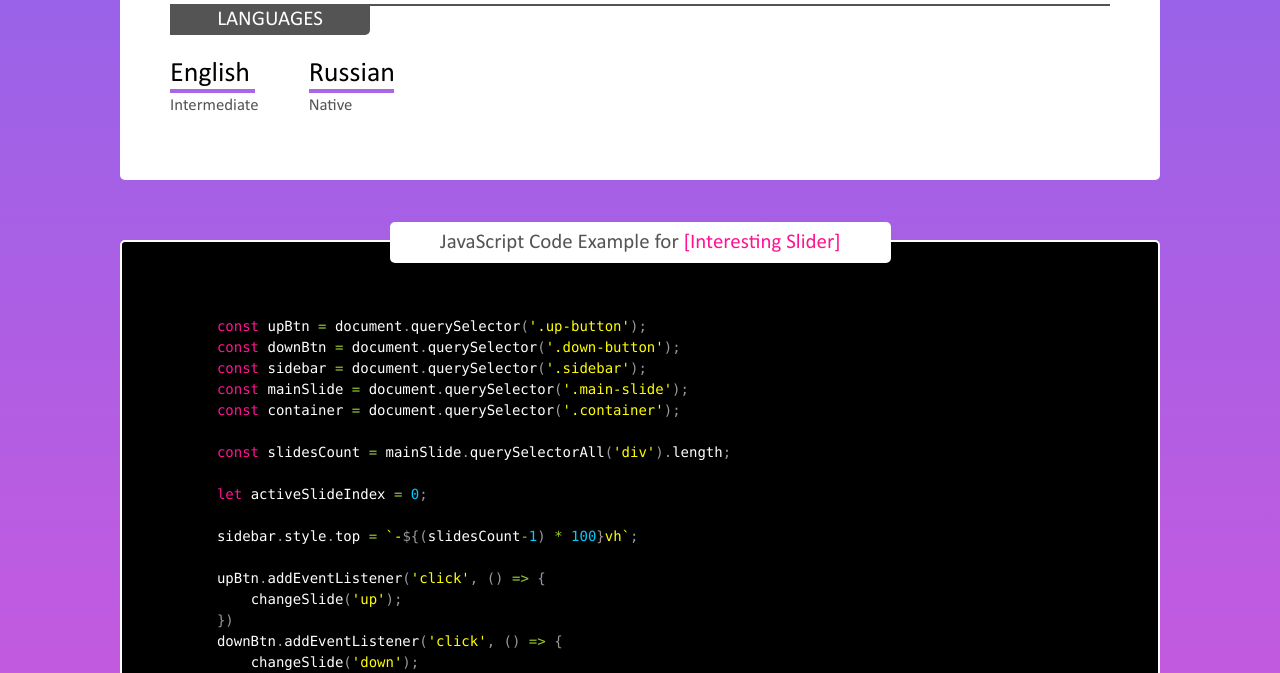
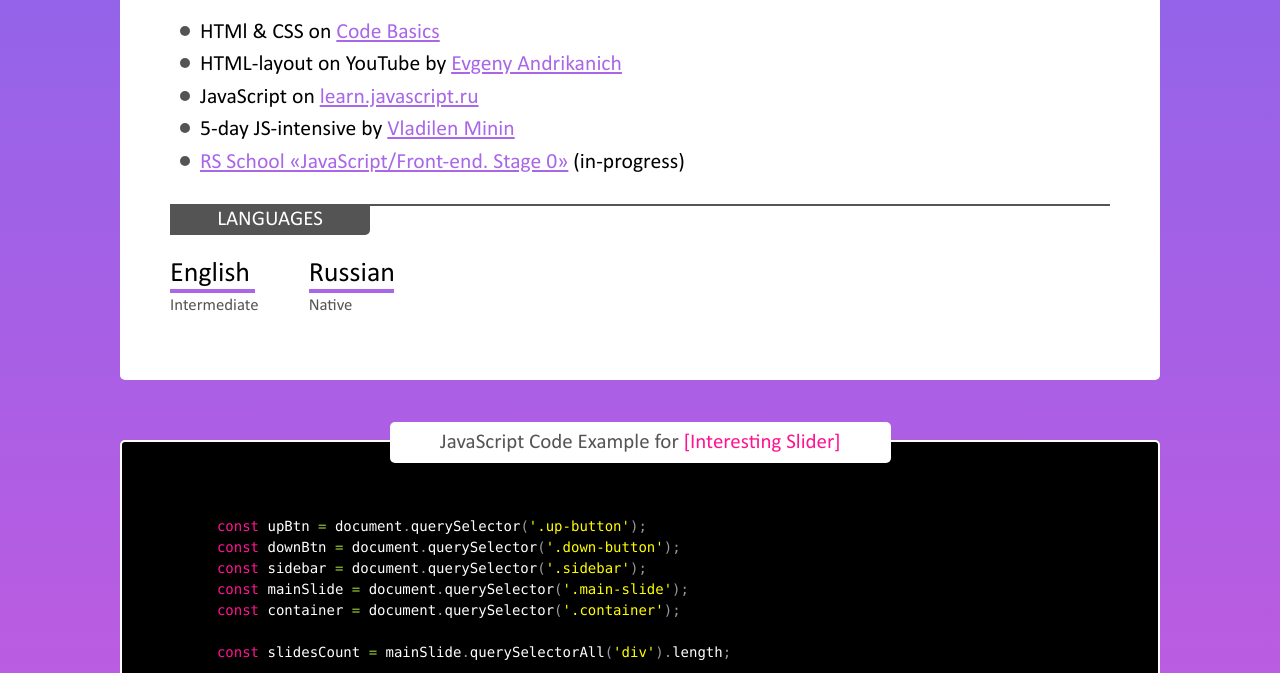
Before and after one commit to podkovyrova/rsschool-cv, a plain HTML site: page index.html in a window 1280 px wide. Shown: the part 1251-1924 px from the top of the page. Drawn offline with Linux system fonts and the light colour scheme.

Commit message:
feat: add course in index.html

```diff
--- a/index.html
+++ b/index.html
@@ -129,6 +129,13 @@
                     <section id="courses" class="courses">
                         <span class="decoration-line"></span>
                         <h2 class="_title" >Courses</h2>
+                        <ul class="courses-list">
+                            <li class="courses-item">HTMl & CSS on <a target="_blank" href="https://ru.code-basics.com/" class="course-link">Code Basics</a></li>
+                            <li class="courses-item">HTML-layout on <a target="_blank" href="https://www.youtube.com/watch?v=BsQd9uOHjMM&list=PLM6XATa8CAG4uCli-pMvuvwj46UaQoqIc" class="course-link youtube">YouTube </a>by <a href="https://www.patreon.com/freelancerlifestyle" target="_blank" class="course-link">Evgeny Andrikanich</a></li>
+                            <li class="courses-item">JavaScript on <a href="https://learn.javascript.ru/" class="course-link" target="blank">learn.javascript.ru</a></li>
+                            <li class="courses-item">5-day JS-intensive by <a href="https://www.youtube.com/channel/UCg8ss4xW9jASrqWGP30jXiw" class="course-link" target="blank">Vladilen Minin</a></li>
+                            <li class="courses-item"><a class="course-link" target="_blank" href="https://rs.school/js-stage0/">RS School «JavaScript/Front-end. Stage 0»</a> (in-progress)</li>
+                        </ul>
                     </section>
                     <section id="languages" class="languages">
                         <span class="decoration-line"></span>
--- a/style.css
+++ b/style.css
@@ -165,7 +165,6 @@ section {
     width: 100%;
     height: auto;
 }
-
 .contacts-list {
     display: flex;
     flex-direction: column;
@@ -202,7 +201,7 @@ section {
 }
 /* card info */
 
-
+/* ?????? */
 .content {
     background-color: #fff;
     margin: 20px;
@@ -214,7 +213,7 @@ section {
     font-size: 1.25rem;
     line-height: 125%;
 }
-
+/* ????? */
 /* education */
 .education-row {
     display: flex;
@@ -228,12 +227,13 @@ section {
     width: auto;
 }
 .education-container {
+    padding: 15px 0 0 0;
     margin-left: 10px;
 }
 .university-name {
     font-weight: 700;
     margin: 0px 0px 5px 0px;
-    font-size: 1.35rem;
+    font-size: 1.75rem;
 }
 .university-faculty {
     font-size: 1.2rem;
@@ -255,6 +255,43 @@ section {
     max-height: 100px;
 }
 /* skills */
+
+/* courses */
+.courses-list {
+    font-size: 1.55rem;
+    padding: 10px 0 10px 10px;
+    position: relative;
+}
+.courses-item {
+    line-height: 150%;
+}
+.courses-list li::before {
+	content: "";
+    display: inline-block;
+    background: #545454;
+    width: 10px;
+    height: 10px;
+    border-radius: 50%;
+    margin-right: 10px;
+    margin-bottom: 2px;
+}
+.course-link {
+    color: #a967e8;
+    text-decoration: underline;
+    transition: color .5s ease 0s;
+}
+.course-link:hover {
+    color: #545454;
+}
+.youtube {
+    text-decoration: none;
+    color: inherit;
+}
+.youtube:hover {
+    color: rgb(172, 0, 0);
+}
+/* courses */
+
 /* language */
 .languages {}
 .languages-row {
```
Also changed, not shown: assets/img/li.svg (added), assets/img/skills/figma.png (added).
